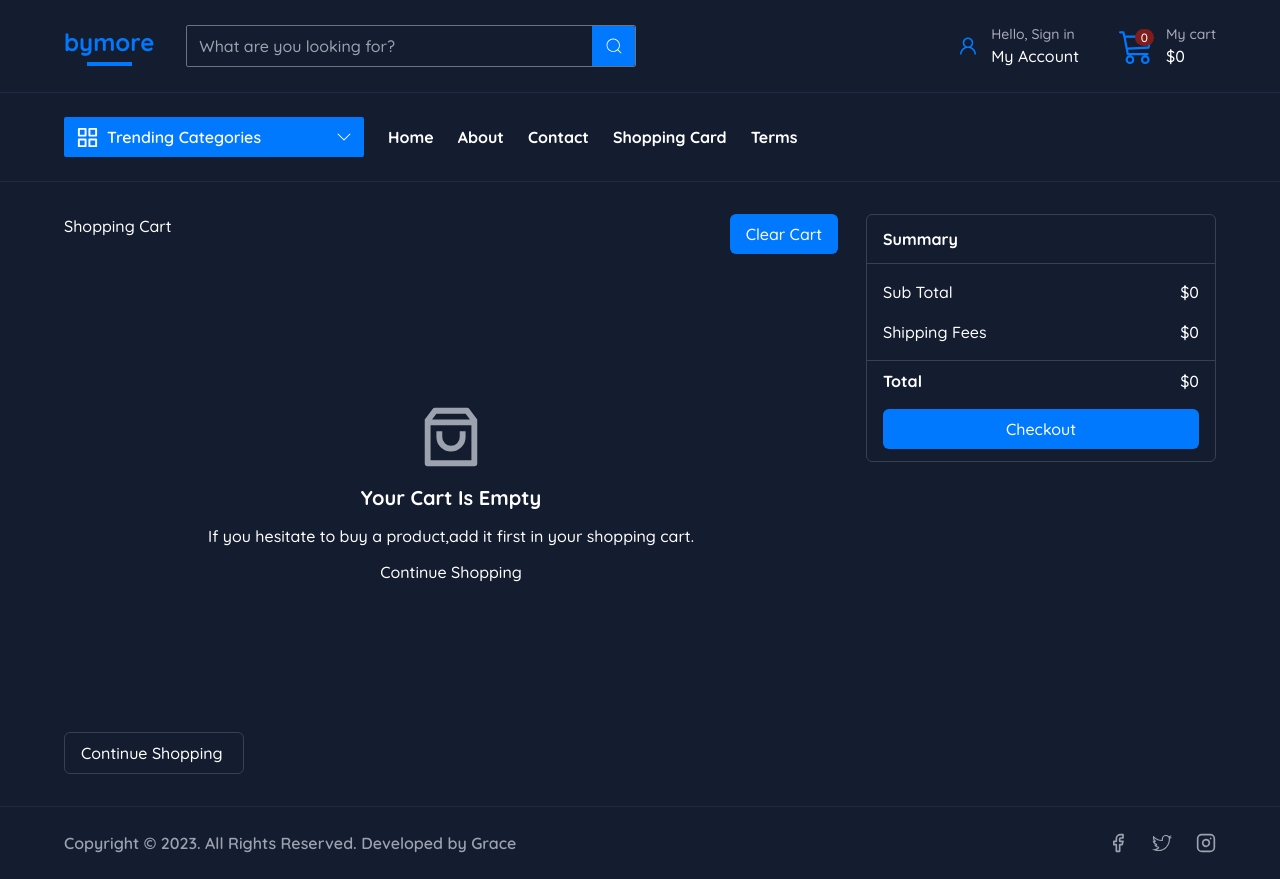
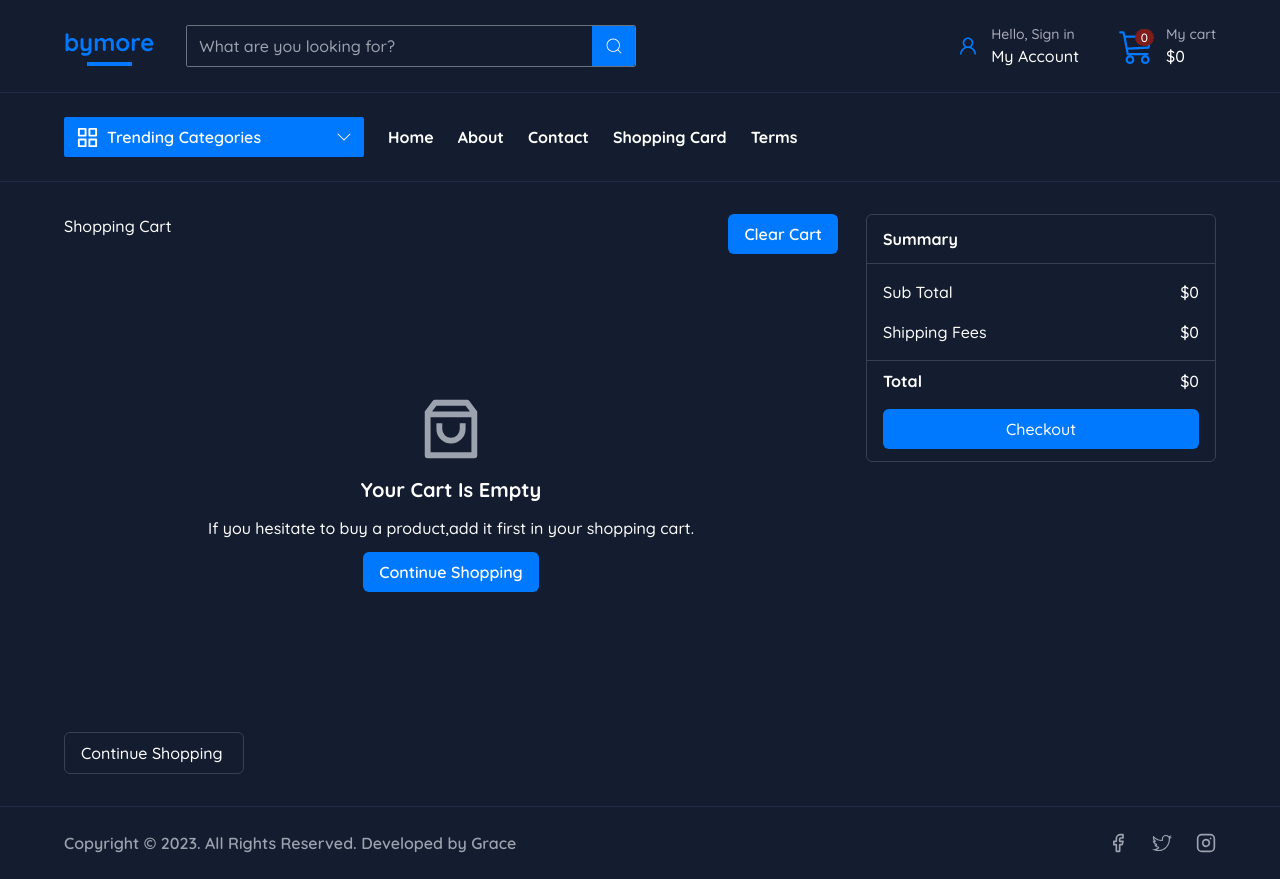
Before and after one commit to gracebir/buymore, a Next.js app: page /cart in a window 1280 px wide. Built offline with nearby package versions, Linux system fonts and the light colour scheme.

Commit message:
set min height

```diff
--- a/src/pages/cart/index.tsx
+++ b/src/pages/cart/index.tsx
@@ -8,10 +8,10 @@ function Cart() {
   return (
     <Layout>
       <div className="lg:py-8 py-6 flex justify-between gap-4 lg:gap-7 flex-col items-start lg:flex-row">
-        <div className='flex-1 w-full flex flex-col gap-6 h-[70vh] justify-between'>
+        <div className='flex-1 w-full flex flex-col gap-6 min-h-[70vh] justify-between'>
           <div className='flex justify-between'>
             <h3>Shopping Cart</h3>
-            <button className="bg-blue-color px-4 py-2 rounded-md">
+            <button className="bg-blue-color font-semibold px-4 py-2 rounded-md">
               Clear Cart
             </button>
           </div>
@@ -20,7 +20,7 @@ function Cart() {
               <RiShoppingBag3Line className='text-gray-400' size={70} />
               <h3 className='text-xl font-bold'>Your Cart Is Empty</h3>
               <p className='text-center'>If you hesitate to buy a product,add it first in your shopping cart.</p>
-              <Link href={"/"}>Continue Shopping</Link>
+              <Link className="bg-blue-color px-4 py-2 font-semibold rounded-md hover:bg-blue-400 duration-300" href={"/"}>Continue Shopping</Link>
             </div>
           </div>
           {/* go back to home page button */}
```
